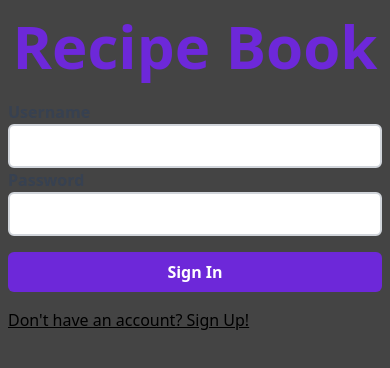
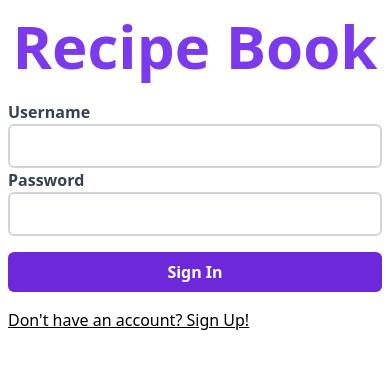
Before and after one commit to kai-blt/recipebook-frontend-tailwind, a React (Create React App) app: page / in a window 390 px wide. Shown: the top 368 px of the page. Built offline with nearby package versions, Linux system fonts and the light colour scheme; no server answers.

Commit message:
adjusts colors and navbar width per breakpoint

```diff
--- a/public/index.html
+++ b/public/index.html
@@ -26,7 +26,7 @@
     -->
     <title>Recipe Book</title>
   </head>
-  <body style="background-color: #444;">
+  <body>
     <noscript>You need to enable JavaScript to run this app.</noscript>
     <div id="root"></div>
     <!--
--- a/src/components/LoginForm.jsx
+++ b/src/components/LoginForm.jsx
@@ -64,7 +64,7 @@ const LoginForm = (props) => {
         <span onClick={() => setIsCreatingAccount(!isCreatingAccount)} className="link">Don't have an account? Sign Up!</span>
         {status === "login/pending"
           ?
-            <svg className="animate-spin h-5 w-5 mt-4 text-green-400" xmlns="http://www.w3.org/2000/svg" fill="none" viewBox="0 0 24 24">
+            <svg className="animate-spin h-5 w-5 mt-4 text-purple-400" xmlns="http://www.w3.org/2000/svg" fill="none" viewBox="0 0 24 24">
               <circle className="opacity-25" cx="12" cy="12" r="10" stroke="currentColor" strokeWidth="4"></circle>
               <path className="opacity-75" fill="currentColor" d="M4 12a8 8 0 018-8V0C5.373 0 0 5.373 0 12h4zm2 5.291A7.962 7.962 0 014 12H0c0 3.042 1.135 5.824 3 7.938l3-2.647z"></path>
             </svg>
--- a/src/components/NavBar.jsx
+++ b/src/components/NavBar.jsx
@@ -83,8 +83,8 @@ const NavBar = () => {
       <div className="menu-invisible">
         <p className="text-7xl mb-8 md:hidden">RECIPE BOOK</p>
         <ul>
-          <li className="link" onClick={createRecipe}>Create New Recipe</li>
-          <li className="link" onClick={logOut}>Logout</li>
+          <li onClick={createRecipe}>Create New Recipe</li>
+          <li onClick={logOut}>Logout</li>
         </ul>
       </div>
       {/* <button className="button" onClick={createRecipe}>Add Recipe</button>    */}
--- a/src/components/RecipeView.jsx
+++ b/src/components/RecipeView.jsx
@@ -27,11 +27,11 @@ const RecipeView = (props) => {
   return(
     <>
       <div className="w-full">
-        <div><button onClick={cancel} className="button-close">X</button></div>
+        <div className="w-full flex flex-row justify-end"><button onClick={cancel} className="button-close">X</button></div>
         <h2 className="font-bold text-4xl">{name}</h2>
         <h3 className="font-light text-3xl">{type}</h3>
         <section>
-          <h4 className="font-bold text-2xl text-green-400 mt-4">Ingredients</h4>
+          <h4 className="h4">Ingredients</h4>
           <div className="pl-2">
             {groups.sort().map(grp => {
               return(
@@ -49,7 +49,7 @@ const RecipeView = (props) => {
           </div>
         </section>
         <section>
-          <h4 className="font-bold text-2xl text-green-400 mt-4">Steps</h4>
+          <h4 className="h4">Steps</h4>
           <div className="pl-2">
             <ul>
               {steps.sort().map(step =><li key={step.stepid} className="mb-4"><span className="font-bold">{step.stepnumber}.</span> {step.instructions}</li>)}
--- a/src/index.css
+++ b/src/index.css
@@ -4,11 +4,11 @@
 
 @layer components {
   .logo {
-    @apply mt-4 mb-6 sm:mb-8 font-bold text-6xl sm:text-7xl md:text-8xl text-purple-700 text-center;
+    @apply mt-4 mb-6 sm:mb-8 font-bold text-6xl sm:text-7xl md:text-8xl text-purple-600 text-center;
   }
 
   .navbar {
-    @apply p-4 w-full  shadow-md flex flex-row justify-between fixed top-0 left-0 z-40 bg-purple-700;
+    @apply p-4 w-full  shadow-md flex flex-row justify-between fixed top-0 left-0 z-10 bg-purple-700;
   }
 
   .recipe-image {
@@ -44,16 +44,20 @@
     @apply font-semibold text-gray-700;
   }
 
+  .h4 {
+    @apply font-bold text-2xl text-purple-700 mt-4;
+  }
+
   .heading2 {
     @apply font-bold text-3xl text-purple-700 mt-4 mb-2;
   }
 
   .button {
-    @apply px-2 py-2 mt-4 mb-4 w-full rounded-md bg-purple-700 text-white font-bold hover:bg-gray-700;
+    @apply px-2 py-2 mt-4 mb-4 w-full rounded-md bg-purple-700 text-white font-bold transition duration-200 hover:bg-gray-700;
   }
 
   .button-close {
-    @apply px-1 py-1 w-1/6 fixed right-1 top-20 rounded-lg shadow-lg bg-gray-600 text-white font-bold hover:bg-gray-700;
+    @apply px-1 py-1 w-6 rounded-lg font-bold text-2xl transition duration-500 transform hover:scale-90 hover:text-gray-500;
   }
 
   .button-add {
@@ -73,7 +77,7 @@
   }
 
   .menu-invisible {
-    @apply p-4 fixed left-0 top-16 z-0 w-full h-full opacity-0 invisible bg-purple-800 text-white font-bold text-2xl transition duration-500;
+    @apply p-4 fixed mt-2 left-0 top-16 z-10 w-full sm:w-1/2 md:w-1/4 h-full opacity-0 invisible bg-purple-800 text-white font-bold text-2xl transition duration-500;
   }
 
   .menu-visible {
```
